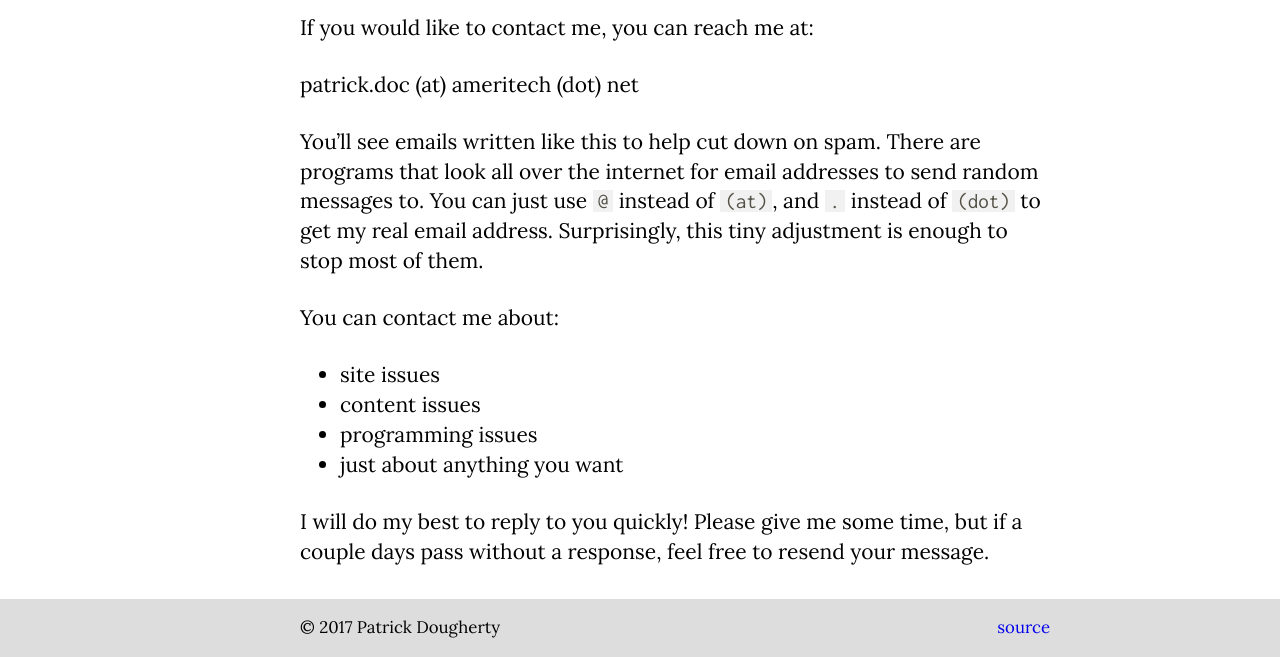
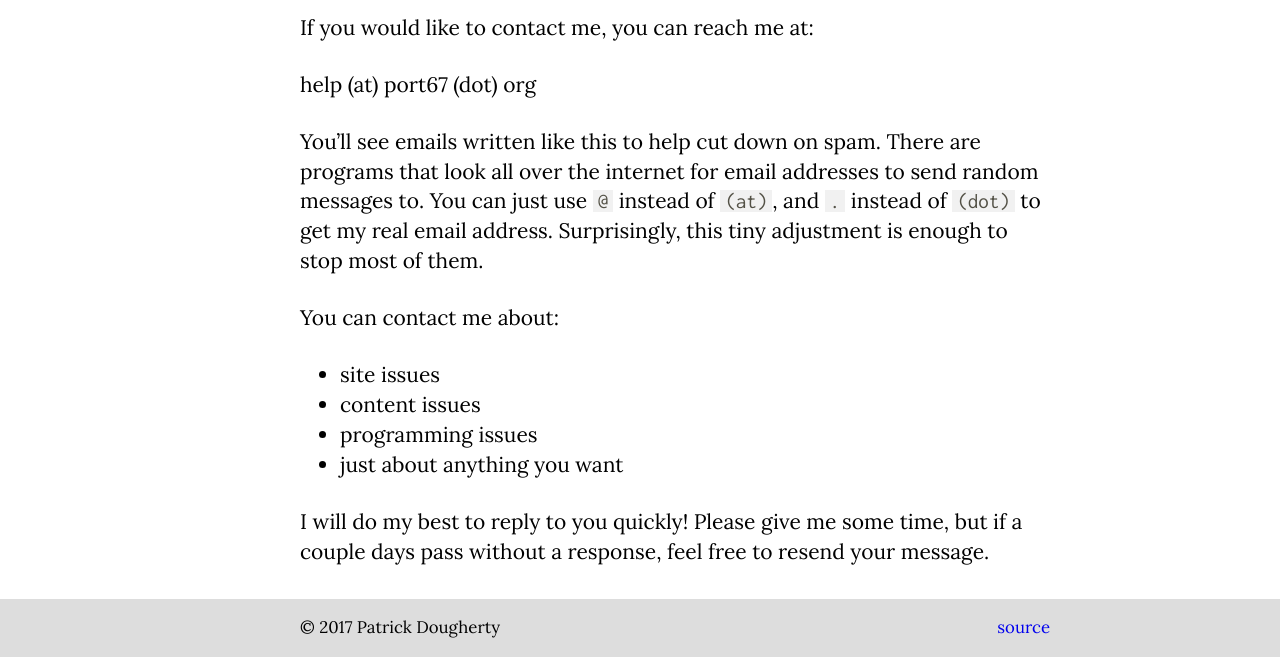
Before and after one commit to Port67/port67.github.io, a plain HTML site: page contact.html in a window 1280 px wide. Shown: the part 143-800 px from the top of the page. Drawn offline with Linux system fonts and the light colour scheme.

Commit message:
Update contact email

```diff
--- a/contact.html
+++ b/contact.html
@@ -41,7 +41,7 @@
       </div>
 <h1 id="contact">Contact</h1>
 <p>If you would like to contact me, you can reach me at:</p>
-<p>patrick.doc (at) ameritech (dot) net</p>
+<p>help (at) port67 (dot) org</p>
 <p>You’ll see emails written like this to help cut down on spam. There are programs that look all over the internet for email addresses to send random messages to. You can just use <code>@</code> instead of <code>(at)</code>, and <code>.</code> instead of <code>(dot)</code> to get my real email address. Surprisingly, this tiny adjustment is enough to stop most of them.</p>
 <p>You can contact me about:</p>
 <ul>
```
